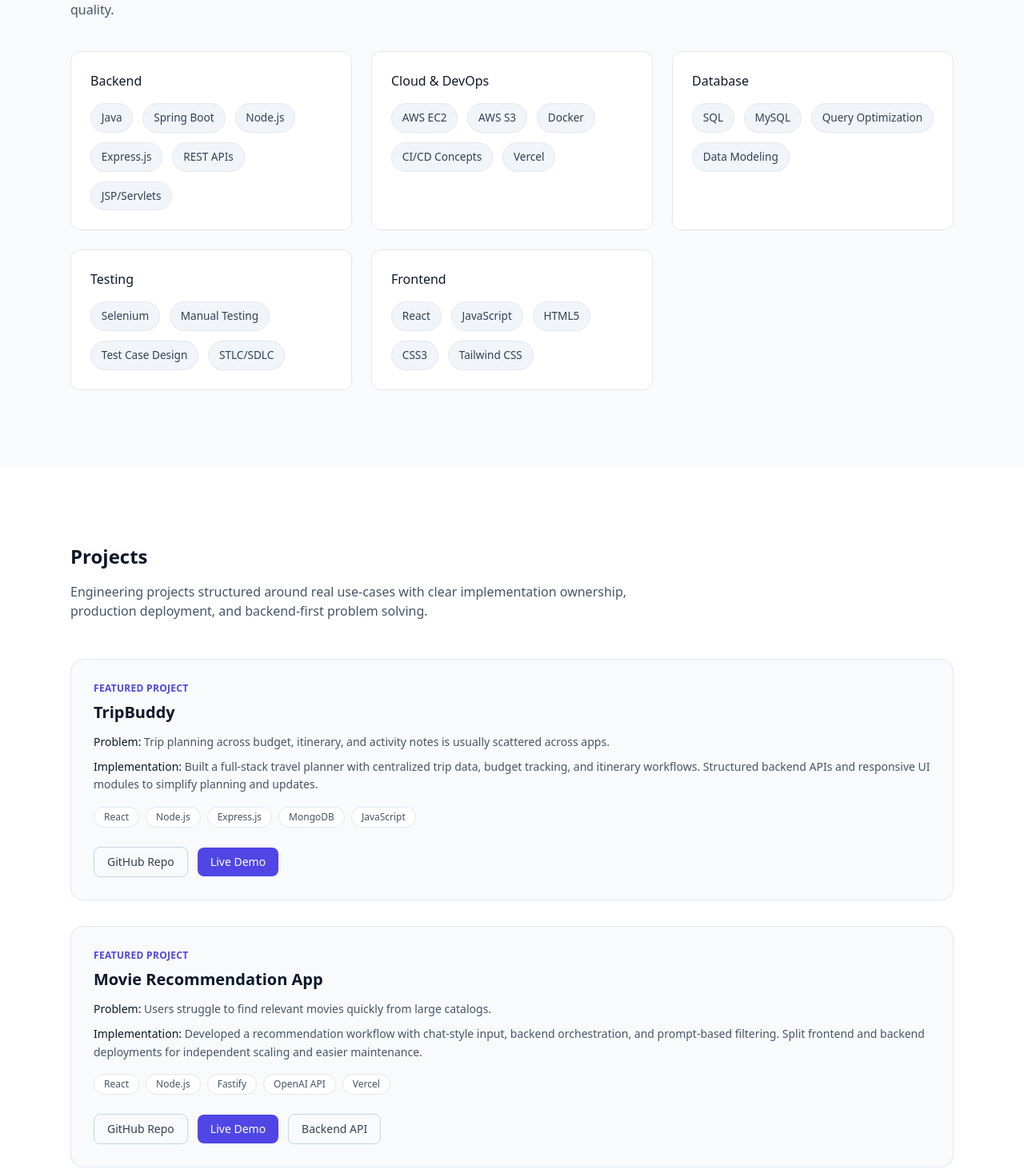
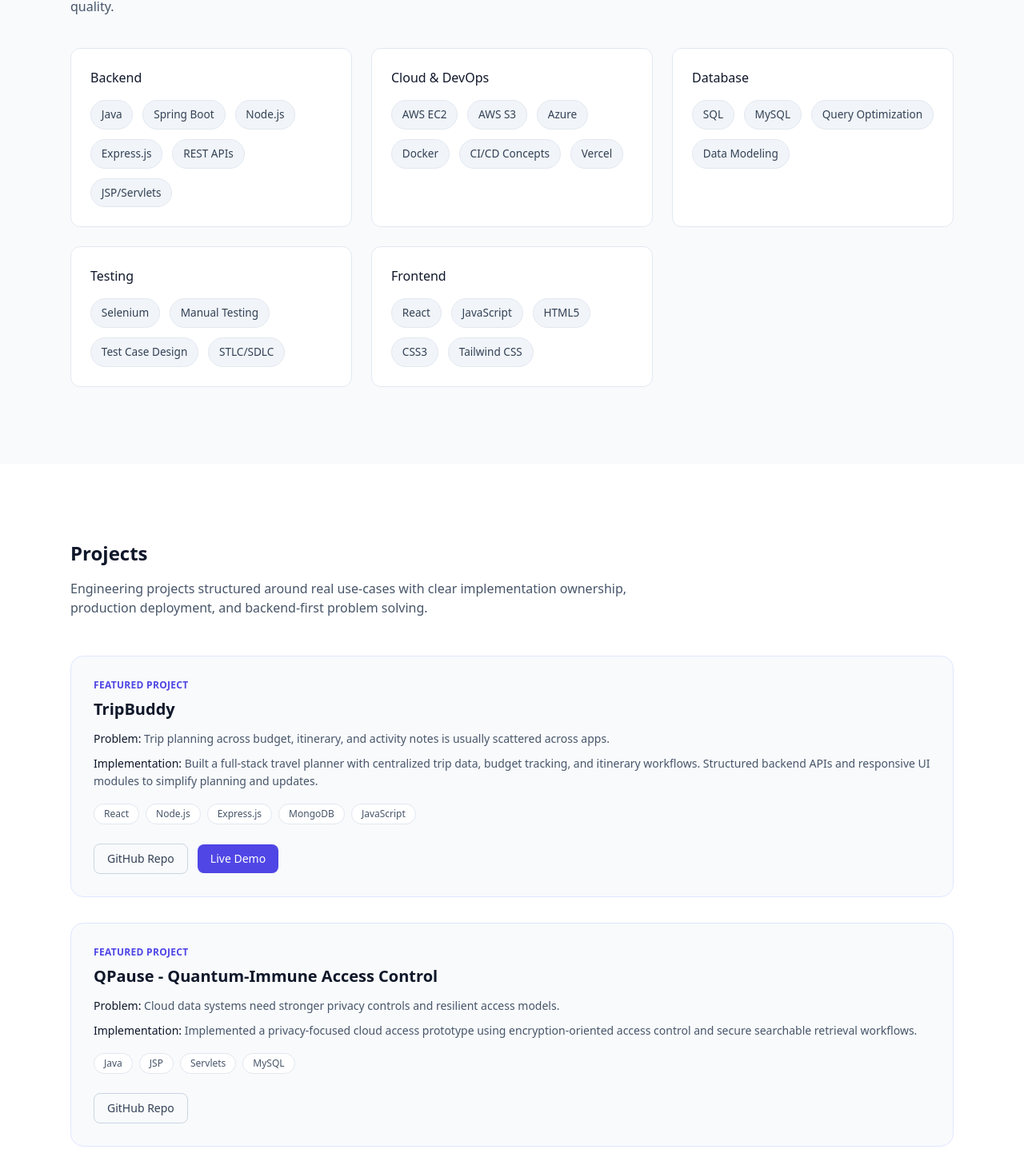
Before and after one commit to Venkateshagali/venkatesha-portfolio, a React (Vite) app: page / in a window 1280 px wide. Shown: the part 1248-2710 px from the top of the page at 80% size. Built offline with nearby package versions, Linux system fonts and the light colour scheme.

Commit message:
Adjust hero, feature QPause, and add Azure skill

```diff
--- a/src/App.jsx
+++ b/src/App.jsx
@@ -19,7 +19,7 @@ const navItems = [
 
 const skills = {
   Backend: ["Java", "Spring Boot", "Node.js", "Express.js", "REST APIs", "JSP/Servlets"],
-  "Cloud & DevOps": ["AWS EC2", "AWS S3", "Docker", "CI/CD Concepts", "Vercel"],
+  "Cloud & DevOps": ["AWS EC2", "AWS S3", "Azure", "Docker", "CI/CD Concepts", "Vercel"],
   Database: ["SQL", "MySQL", "Query Optimization", "Data Modeling"],
   Testing: ["Selenium", "Manual Testing", "Test Case Design", "STLC/SDLC"],
   Frontend: ["React", "JavaScript", "HTML5", "CSS3", "Tailwind CSS"],
@@ -36,24 +36,22 @@ const featuredProjects = [
     live: "https://tripbuddy-kappa.vercel.app/",
   },
   {
-    title: "Movie Recommendation App",
-    problem: "Users struggle to find relevant movies quickly from large catalogs.",
+    title: "QPause - Quantum-Immune Access Control",
+    problem: "Cloud data systems need stronger privacy controls and resilient access models.",
     solution:
-      "Developed a recommendation workflow with chat-style input, backend orchestration, and prompt-based filtering. Split frontend and backend deployments for independent scaling and easier maintenance.",
-    tech: ["React", "Node.js", "Fastify", "OpenAI API", "Vercel"],
-    repo: "https://github.com/Venkateshagali/movie-recommendation-app",
-    live: "https://movie-recommendation-frontend-two.vercel.app/",
-    extra: "https://movie-recommendation-backend-beryl.vercel.app/",
+      "Implemented a privacy-focused cloud access prototype using encryption-oriented access control and secure searchable retrieval workflows.",
+    tech: ["Java", "JSP", "Servlets", "MySQL"],
+    repo: "https://github.com/Venkateshagali/QPause",
   },
 ]
 
 const moreProjects = [
   {
-    title: "QPause - Quantum-Immune Access Control",
+    title: "Movie Recommendation App",
     description:
-      "Implemented a privacy-focused cloud access prototype using encryption-oriented access control and secure searchable retrieval workflows.",
-    tech: ["Java", "JSP", "Servlets", "MySQL"],
-    repo: "https://github.com/Venkateshagali/QPause",
+      "Built a chat-style movie recommendation workflow with frontend and backend separation. Kept as an ongoing project and currently improving production stability.",
+    tech: ["React", "Node.js", "Fastify", "OpenAI API", "Vercel"],
+    repo: "https://github.com/Venkateshagali/movie-recommendation-app",
   },
   {
     title: "Secure Data De-Duplication & Recovery",
@@ -159,8 +157,9 @@ export default function App() {
       <section className="relative overflow-hidden">
         <div className="max-w-6xl mx-auto px-6 pt-28 pb-24 grid md:grid-cols-2 gap-14 items-center">
           <motion.div variants={reveal} initial="hidden" whileInView="visible" viewport={{ once: true }} transition={{ duration: 0.6 }}>
-            <p className="text-indigo-600 font-medium mb-3">Backend-Focused Software Developer</p>
-            <h2 className="text-4xl md:text-5xl font-bold text-slate-900 leading-tight">Java, Spring Boot, Node.js, AWS</h2>
+            <p className="text-indigo-600 font-medium mb-3">Hello, I'm</p>
+            <h2 className="text-4xl md:text-5xl font-bold text-slate-900 leading-tight">Venkatesha S</h2>
+            <p className="mt-4 text-xl text-slate-600">Software Developer | Cloud and Software Development</p>
             <p className="mt-5 text-slate-600 max-w-xl leading-relaxed">
               MCA graduate building secure, scalable backend systems and full-stack applications. Focused on API development,
               cloud deployment, and production-ready engineering practices.
@@ -301,9 +300,11 @@ export default function App() {
                   <a href={project.repo} target="_blank" rel="noreferrer" className="inline-flex items-center px-4 py-2 rounded-lg border border-slate-300 text-sm font-medium text-slate-700 hover:bg-slate-100 transition">
                     GitHub Repo
                   </a>
-                  <a href={project.live} target="_blank" rel="noreferrer" className="inline-flex items-center px-4 py-2 rounded-lg bg-indigo-600 text-sm font-medium text-white hover:bg-indigo-700 transition">
-                    Live Demo
-                  </a>
+                  {project.live && (
+                    <a href={project.live} target="_blank" rel="noreferrer" className="inline-flex items-center px-4 py-2 rounded-lg bg-indigo-600 text-sm font-medium text-white hover:bg-indigo-700 transition">
+                      Live Demo
+                    </a>
+                  )}
                   {project.extra && (
                     <a href={project.extra} target="_blank" rel="noreferrer" className="inline-flex items-center px-4 py-2 rounded-lg border border-slate-300 text-sm font-medium text-slate-700 hover:bg-slate-100 transition">
                       Backend API
```
